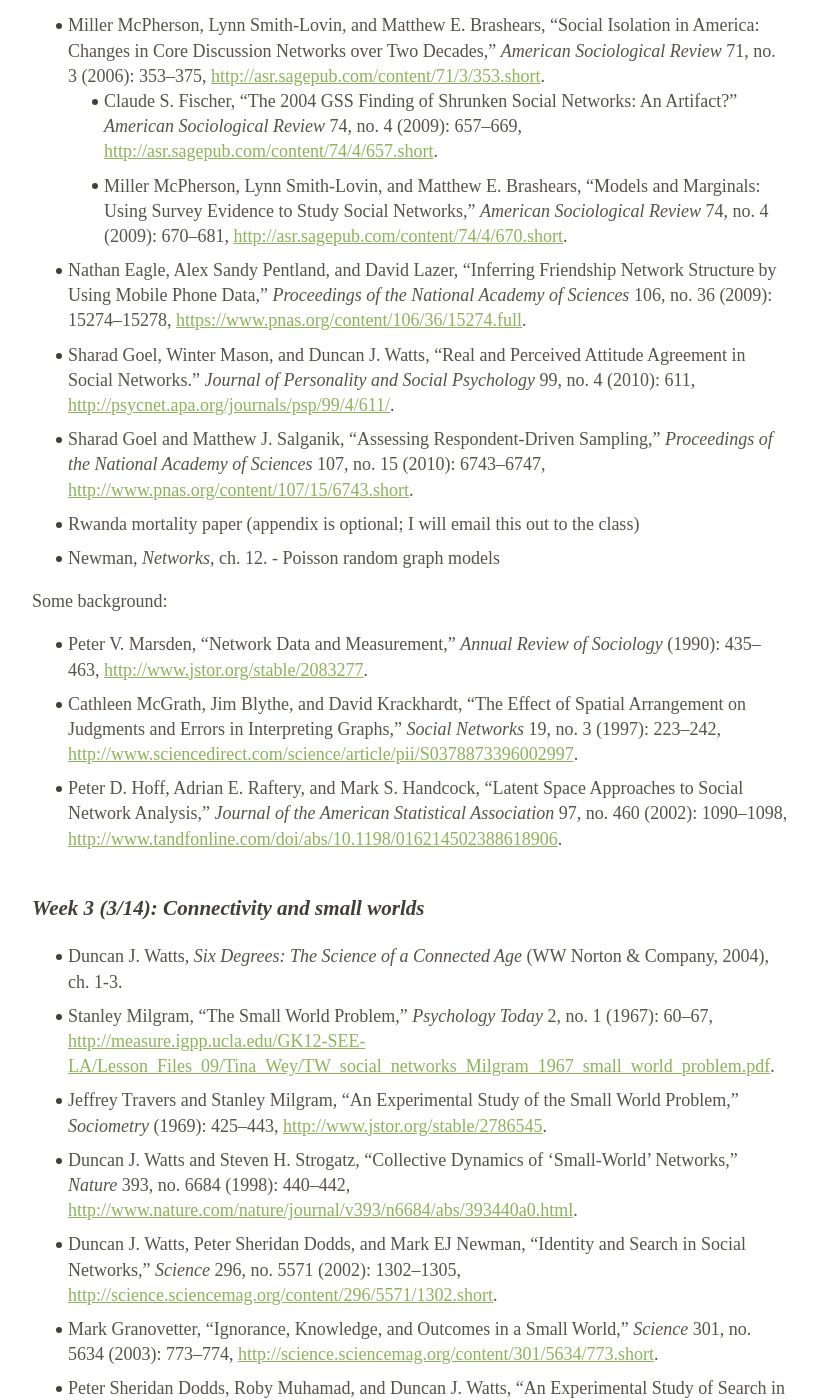
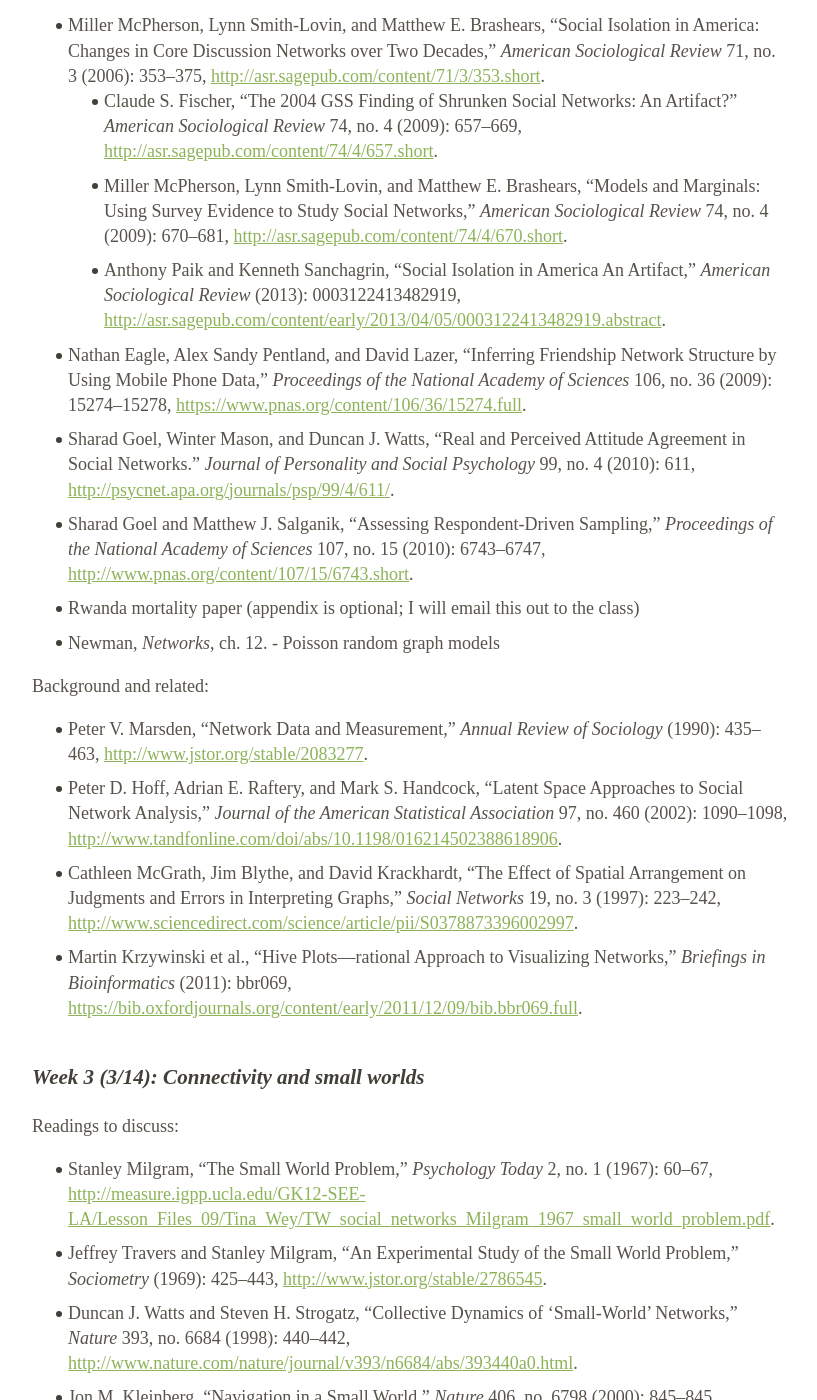
Before and after one commit to dfeehan/dfeehan.github.io, a Jekyll site: the page teaching/201601_demog260.html, which Jekyll copies as it is, in a window 1280 px wide and 1400 px high, scrolled down 2504 px. Shown: the whole window, without its empty margins (230-1047 px from the left). Built offline with Jekyll 4.4.1, drawn with Linux system fonts in a browser that asks for light colours; some of the changed text lies outside the part shown.

Commit message:
updated syllabus

```diff
--- a/teaching/201601_demog260.html
+++ b/teaching/201601_demog260.html
@@ -374,6 +374,7 @@
 <ul>
 <li><span class="citation">Claude S. <span>Fischer</span>, “The 2004 GSS Finding of Shrunken Social Networks: An Artifact?” <em>American Sociological Review</em> 74, no. 4 (2009): 657–669, <a href="http://asr.sagepub.com/content/74/4/657.short" class="uri">http://asr.sagepub.com/content/74/4/657.short</a>.</span></li>
 <li><span class="citation">Miller <span>McPherson</span>, Lynn <span>Smith-Lovin</span>, and Matthew E. <span>Brashears</span>, “Models and Marginals: Using Survey Evidence to Study Social Networks,” <em>American Sociological Review</em> 74, no. 4 (2009): 670–681, <a href="http://asr.sagepub.com/content/74/4/670.short" class="uri">http://asr.sagepub.com/content/74/4/670.short</a>.</span></li>
+<li><span class="citation">Anthony <span>Paik</span> and Kenneth <span>Sanchagrin</span>, “Social Isolation in America An Artifact,” <em>American Sociological Review</em> (2013): 0003122413482919, <a href="http://asr.sagepub.com/content/early/2013/04/05/0003122413482919.abstract" class="uri">http://asr.sagepub.com/content/early/2013/04/05/0003122413482919.abstract</a>.</span></li>
 </ul></li>
 <li><span class="citation">Nathan <span>Eagle</span>, Alex Sandy <span>Pentland</span>, and David <span>Lazer</span>, “Inferring Friendship Network Structure by Using Mobile Phone Data,” <em>Proceedings of the National Academy of Sciences</em> 106, no. 36 (2009): 15274–15278, <a href="https://www.pnas.org/content/106/36/15274.full" class="uri">https://www.pnas.org/content/106/36/15274.full</a>.</span></li>
 <li><span class="citation">Sharad <span>Goel</span>, Winter <span>Mason</span>, and Duncan J. <span>Watts</span>, “Real and Perceived Attitude Agreement in Social Networks.” <em>Journal of Personality and Social Psychology</em> 99, no. 4 (2010): 611, <a href="http://psycnet.apa.org/journals/psp/99/4/611/" class="uri">http://psycnet.apa.org/journals/psp/99/4/611/</a>.</span></li>
@@ -381,23 +382,30 @@
 <li>Rwanda mortality paper (appendix is optional; I will email this out to the class)</li>
 <li><span class="citation"><span>Newman</span>, <em>Networks</em>, ch. 12.</span> - Poisson random graph models</li>
 </ul>
-<p>Some background:</p>
+<p>Background and related:</p>
 <ul>
 <li><span class="citation">Peter V. <span>Marsden</span>, “Network Data and Measurement,” <em>Annual Review of Sociology</em> (1990): 435–463, <a href="http://www.jstor.org/stable/2083277" class="uri">http://www.jstor.org/stable/2083277</a>.</span></li>
+<li><span class="citation">Peter D. <span>Hoff</span>, Adrian E. <span>Raftery</span>, and Mark S. <span>Handcock</span>, “Latent Space Approaches to Social Network Analysis,” <em>Journal of the American Statistical Association</em> 97, no. 460 (2002): 1090–1098, <a href="http://www.tandfonline.com/doi/abs/10.1198/016214502388618906" class="uri">http://www.tandfonline.com/doi/abs/10.1198/016214502388618906</a>.</span></li>
 <li><span class="citation">Cathleen <span>McGrath</span>, Jim <span>Blythe</span>, and David <span>Krackhardt</span>, “The Effect of Spatial Arrangement on Judgments and Errors in Interpreting Graphs,” <em>Social Networks</em> 19, no. 3 (1997): 223–242, <a href="http://www.sciencedirect.com/science/article/pii/S0378873396002997" class="uri">http://www.sciencedirect.com/science/article/pii/S0378873396002997</a>.</span></li>
-<li><span class="citation">Peter D. <span>Hoff</span>, Adrian E. <span>Raftery</span>, and Mark S. <span>Handcock</span>, “Latent Space Approaches to Social Network Analysis,” <em>Journal of the American Statistical Association</em> 97, no. 460 (2002): 1090–1098, <a href="http://www.tandfonline.com/doi/abs/10.1198/016214502388618906" class="uri">http://www.tandfonline.com/doi/abs/10.1198/016214502388618906</a>.</span> <!--* [@mossong_social_2008a]--></li>
+<li><span class="citation">Martin <span>Krzywinski</span> et al., “Hive Plots—rational Approach to Visualizing Networks,” <em>Briefings in Bioinformatics</em> (2011): bbr069, <a href="https://bib.oxfordjournals.org/content/early/2011/12/09/bib.bbr069.full" class="uri">https://bib.oxfordjournals.org/content/early/2011/12/09/bib.bbr069.full</a>.</span> <!--* [@mossong_social_2008a]--></li>
 </ul>
 <h3 id="week-3-314-connectivity-and-small-worlds">Week 3 (3/14): Connectivity and small worlds</h3>
+<p>Readings to discuss:</p>
 <ul>
-<li><span class="citation">Duncan J. <span>Watts</span>, <em>Six Degrees: The Science of a Connected Age</em> (WW Norton &amp; Company, 2004), ch. 1-3.</span></li>
 <li><span class="citation">Stanley <span>Milgram</span>, “The Small World Problem,” <em>Psychology Today</em> 2, no. 1 (1967): 60–67, <a href="http://measure.igpp.ucla.edu/GK12-SEE-LA/Lesson_Files_09/Tina_Wey/TW_social_networks_Milgram_1967_small_world_problem.pdf" class="uri">http://measure.igpp.ucla.edu/GK12-SEE-LA/Lesson_Files_09/Tina_Wey/TW_social_networks_Milgram_1967_small_world_problem.pdf</a>.</span></li>
 <li><span class="citation">Jeffrey <span>Travers</span> and Stanley <span>Milgram</span>, “An Experimental Study of the Small World Problem,” <em>Sociometry</em> (1969): 425–443, <a href="http://www.jstor.org/stable/2786545" class="uri">http://www.jstor.org/stable/2786545</a>.</span></li>
 <li><span class="citation">Duncan J. <span>Watts</span> and Steven H. <span>Strogatz</span>, “Collective Dynamics of ‘Small-World’ Networks,” <em>Nature</em> 393, no. 6684 (1998): 440–442, <a href="http://www.nature.com/nature/journal/v393/n6684/abs/393440a0.html" class="uri">http://www.nature.com/nature/journal/v393/n6684/abs/393440a0.html</a>.</span></li>
+<li><span class="citation">Jon M. <span>Kleinberg</span>, “Navigation in a Small World,” <em>Nature</em> 406, no. 6798 (2000): 845–845, <a href="http://www.nature.com/nature/journal/v406/n6798/abs/406845a0.html" class="uri">http://www.nature.com/nature/journal/v406/n6798/abs/406845a0.html</a>.</span></li>
 <li><span class="citation">Duncan J. <span>Watts</span>, Peter Sheridan <span>Dodds</span>, and Mark EJ <span>Newman</span>, “Identity and Search in Social Networks,” <em>Science</em> 296, no. 5571 (2002): 1302–1305, <a href="http://science.sciencemag.org/content/296/5571/1302.short" class="uri">http://science.sciencemag.org/content/296/5571/1302.short</a>.</span></li>
 <li><span class="citation">Mark <span>Granovetter</span>, “Ignorance, Knowledge, and Outcomes in a Small World,” <em>Science</em> 301, no. 5634 (2003): 773–774, <a href="http://science.sciencemag.org/content/301/5634/773.short" class="uri">http://science.sciencemag.org/content/301/5634/773.short</a>.</span></li>
 <li><span class="citation">Peter Sheridan <span>Dodds</span>, Roby <span>Muhamad</span>, and Duncan J. <span>Watts</span>, “An Experimental Study of Search in Global Social Networks,” <em>Science</em> 301, no. 5634 (2003): 827–829, <a href="http://science.sciencemag.org/content/301/5634/827.short" class="uri">http://science.sciencemag.org/content/301/5634/827.short</a>.</span></li>
-<li><p><span class="citation">Brian <span>Uzzi</span> and Jarrett <span>Spiro</span>, “Collaboration and Creativity: The Small World Problem,” <em>American Journal of Sociology</em> 111, no. 2 (2005): 447–504, <a href="http://www.jstor.org/stable/10.1086/432782" class="uri">http://www.jstor.org/stable/10.1086/432782</a>.</span></p></li>
-<li><p>a related <a href="https://research.facebook.com/blog/three-and-a-half-degrees-of-separation/">Facebook research note</a></p></li>
+<li><span class="citation">Brian <span>Uzzi</span> and Jarrett <span>Spiro</span>, “Collaboration and Creativity: The Small World Problem,” <em>American Journal of Sociology</em> 111, no. 2 (2005): 447–504, <a href="http://www.jstor.org/stable/10.1086/432782" class="uri">http://www.jstor.org/stable/10.1086/432782</a>.</span></li>
+</ul>
+<p>Background and related:</p>
+<ul>
+<li><span class="citation">Duncan J. <span>Watts</span>, <em>Six Degrees: The Science of a Connected Age</em> (WW Norton &amp; Company, 2004), ch. 1-3.</span></li>
+<li><span class="citation">Seth A. <span>Marvel</span> et al., “The Small-World Effect Is a Modern Phenomenon,” <em>ArXiv Preprint ArXiv:1310.2636</em> (2013), <a href="http://arxiv.org/abs/1310.2636" class="uri">http://arxiv.org/abs/1310.2636</a>.</span></li>
+<li>a relevant <a href="https://research.facebook.com/blog/three-and-a-half-degrees-of-separation/">Facebook research note</a></li>
 </ul>
 <h3 id="week-4-328-homophily-and-communities">Week 4 (3/28): Homophily and communities</h3>
 <ul>
```
